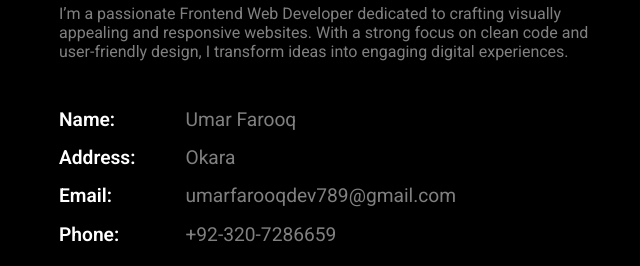
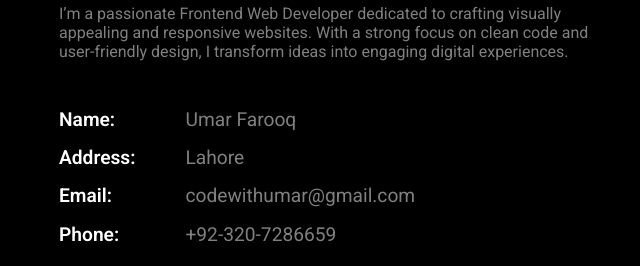
Before and after one commit to codewithumar98/my-portfolio, a plain HTML site: page index.html in a window 1280 px wide. Shown: the part 920-1186 px from the top of the page, 581-1221 px from the left. Drawn offline with Linux system fonts and the light colour scheme; a web font is replaced by a local one.

Commit message:
update index file

```diff
--- a/index.html
+++ b/index.html
@@ -92,8 +92,8 @@
                     </div>
                     <div class="info-part2">
                         <p>Umar Farooq</p>
-                        <p>Okara</p>
-                        <p class="gmail">umarfarooqdev789@gmail.com</p>
+                        <p>Lahore</p>
+                        <p class="gmail">codewithumar@gmail.com</p>
                         <p>+92-320-7286659</p>
                     </div>
                 </div>
```
